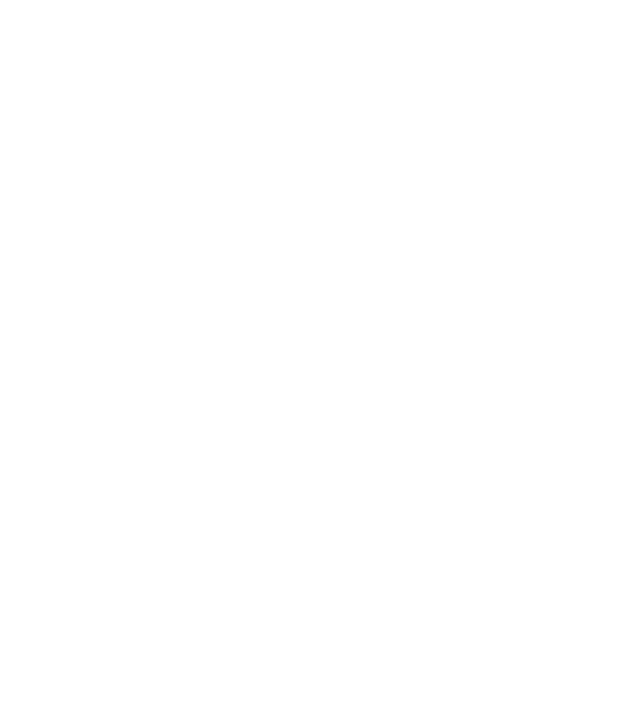
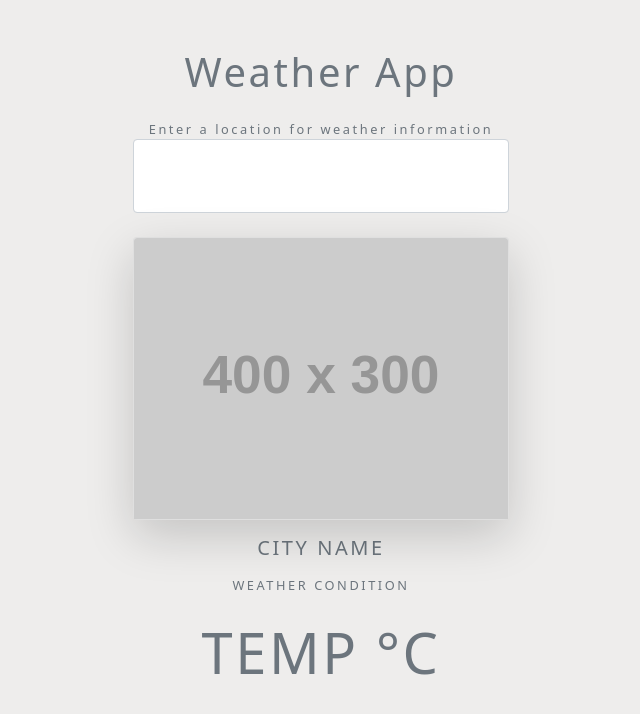
Before and after one commit to XhuljanoKocia/Weather-App, a plain HTML site: page index.html in a window 1280 px wide. Shown: the whole page, without its empty margins (319-959 px from the left). Drawn offline with nearby package versions, Linux system fonts and the light colour scheme; placeholder pictures from the web are drawn by us.

Commit message:
HTML & CSS Template

```diff
--- a/index.html
+++ b/index.html
@@ -9,6 +9,25 @@
     <title>Weather App</title>
 </head>
 <body>
+    <div class="container my-5 mx-auto">
+        <h1 class="text-muted text-center my-4">Weather App</h1>
+        <form class="change-location my-4 text-center text-muted">
+            <label for="city">Enter a location for weather information</label>
+            <input type="text" name="city" class="form-control p-4">
+        </form>
+        <div class="card shadow-lg rounded">
+            <img src="https://via.placeholder.com/400x300" class="time card-img-top">
+            <div class="icon bg-light mx-auto text-center"></div>
+        </div>
+        <div class="text-muted text-uppercase text-center details">
+            <h5 class="my-3">City Name</h5>
+            <div class="my-3">Weather Condition</div>
+            <div class="display-4 my-4">
+                <span>Temp</span>
+                <span>&deg;C</span>
+            </div>
+        </div>
+    </div>
    <script src="scripts/forecast.js"></script>
    <script src="scripts/app.js"></script>
 </body>
--- a/styles.css
+++ b/styles.css
@@ -0,0 +1,9 @@
+body{
+    background: #eeedec;
+    letter-spacing: 0.2em;
+    font-size: 0.8em;
+}
+
+.container{
+    max-width: 400px;
+}
```
